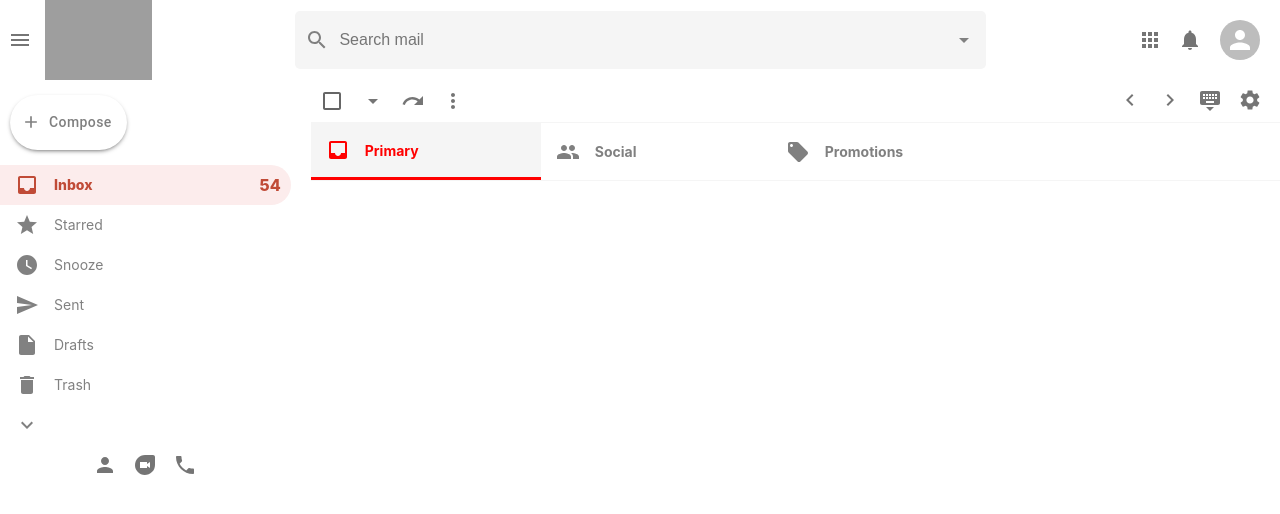
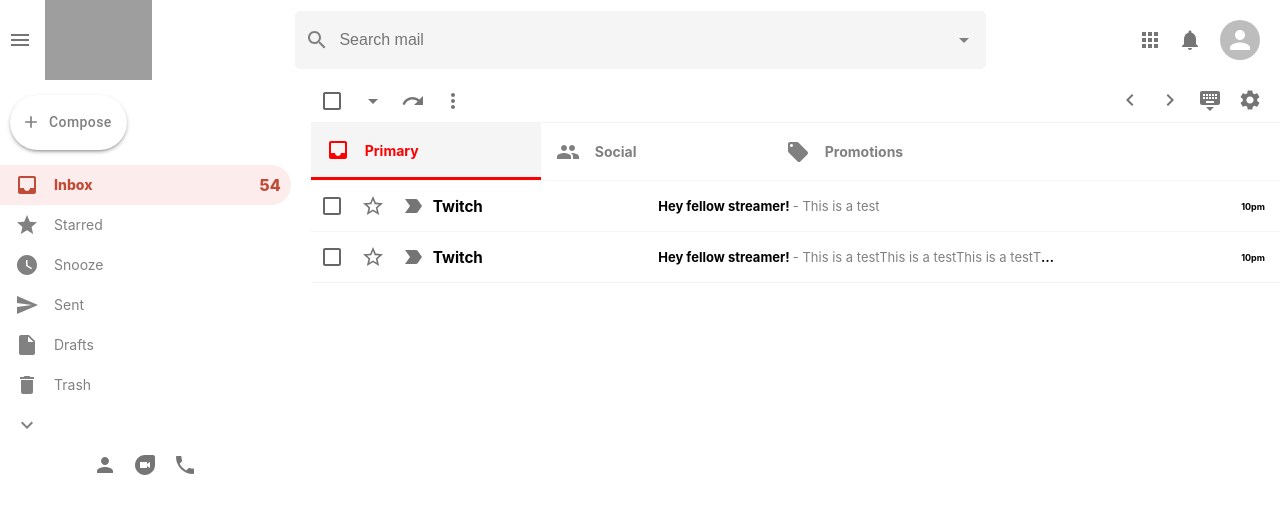
Before and after one commit to kennethtran590/gmail-clone-react, a React (Create React App) app: page / in a window 1280 px wide. Shown: the top 514 px of the page. Built offline with nearby package versions, Linux system fonts and the light colour scheme; grey boxes are pictures that could not be loaded.

Commit message:
Modified styling for emailRow component and added 2 test emailRow components to the list

```diff
--- a/src/EmailList.js
+++ b/src/EmailList.js
@@ -12,6 +12,7 @@
 import Section from "./Section";
 import PeopleIcon from "@mui/icons-material/People";
 import LocalOfferIcon from "@mui/icons-material/LocalOffer";
+import EmailRow from "./EmailRow";
 
 function EmailList() {
   return (
@@ -51,7 +52,20 @@
         <Section Icon={LocalOfferIcon} title="Promotions" color="green" />
       </div>
 
-      <div className="emailList__list"></div>
+      <div className="emailList__list">
+        <EmailRow
+          title="Twitch"
+          subject="Hey fellow streamer!"
+          description="This is a test"
+          time="10pm"
+        />
+        <EmailRow
+          title="Twitch"
+          subject="Hey fellow streamer!"
+          description="This is a testThis is a testThis is a testThis is a test"
+          time="10pm"
+        />
+      </div>
     </div>
   );
 }
--- a/src/EmailRow.css
+++ b/src/EmailRow.css
@@ -0,0 +1,50 @@
+.emailRow {
+    display: flex;
+    align-items: center;
+    height: 50px;
+    border-bottom: 1px solid whitesmoke;
+    cursor: pointer;
+    z-index: 999;
+}
+
+.emailRow:hover {
+    border-top: 1px solid whitesmoke;
+    box-shadow: 0px 4px 4px -2px rgba(0, 0, 0, 0.24);
+}
+
+.emailRow__options {
+    display: flex;
+
+}
+
+.emailRow__message {
+    display: flex;
+    flex: .8;
+    align-items: center;
+    font-size: 13px;
+}
+
+.emailRow__message > h4 {
+    width: 400px;
+    white-space: nowrap;
+    overflow: hidden;
+    text-overflow: ellipsis;
+    padding-left: 5px;
+    padding-right: 5px;
+}
+
+.emailRow__title {
+    font-size: 13px;
+    flex: 0.3;
+}
+
+.emailRow__time {
+    padding-right: 15px;
+    font-size: 9px;
+    font-weight: bold;
+}
+
+.emailRow__description {
+    font-weight: 400;
+    color: gray;
+}
```
